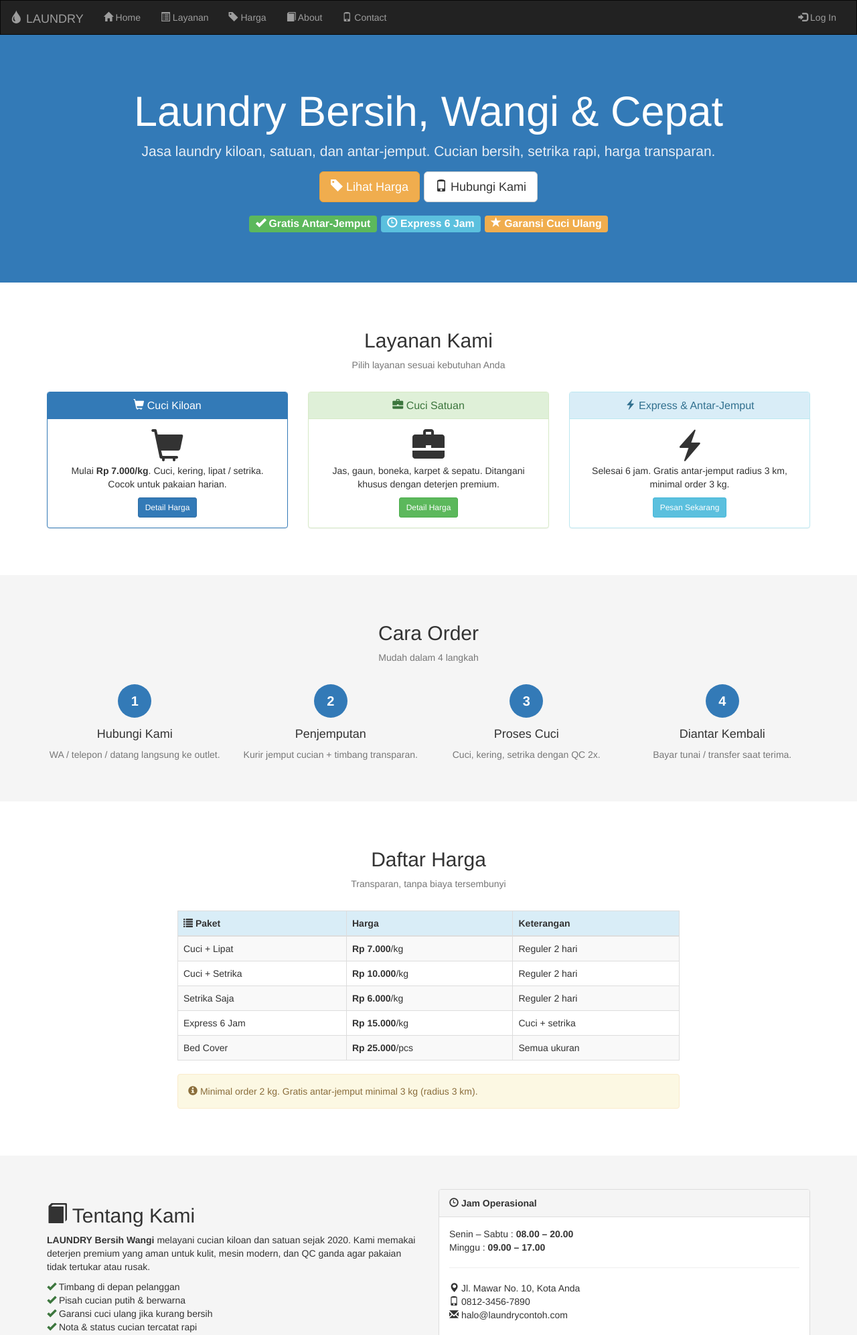
After one commit to stairlanggapw/Laundry_buAna, a PHP site: page /index.html in a window 1280 px wide. The commit adds this page. Shown: the top 1994 px of the page at 67% size. Run offline with PHP 8.4, Linux system fonts and the light colour scheme.

Commit message:
update tugas bu ana laundry

```diff
--- a/admin/logout.php
+++ b/admin/logout.php
@@ -1,6 +1,6 @@
 <?php
 session_start();
 session_destroy();
-header("location:/index.php?pesan=logout");
+header("location:../index.php?pesan=logout");
 exit;
 ?>
--- /dev/null
+++ b/admin/pelanggan_hapus.php
@@ -0,0 +1,6 @@
+<?php
+include '../koneksi.php';
+$id = $_GET['id'];
+mysqli_query($koneksi, "delete from pelanggan where pelanggan_id='$id'");
+header("location:pelanggan.php");
+?>
--- /dev/null
+++ b/index.html
@@ -0,0 +1,248 @@
+<!DOCTYPE html>
+<html lang="id">
+<head>
+	<meta charset="UTF-8">
+	<meta name="viewport" content="width=device-width, initial-scale=1.0">
+	<title>Laundry Bersih Wangi - Jasa Laundry Kiloan</title>
+	<link rel="stylesheet" href="assets/css/bootstrap.css">
+</head>
+<body id="home" style="padding-top:0px;">
+	<nav class="navbar navbar-inverse" style="border-radius:0px;margin-bottom:0px;">
+		<div class="container-fluid">
+			<div class="navbar-header">
+				<button type="button" class="navbar-toggle collapsed" data-toggle="collapse" data-target="#bs-example-navbar-collapse-1" aria-expanded="false">
+					<span class="sr-only">Toggle navigation</span>
+					<span class="icon-bar"></span>
+					<span class="icon-bar"></span>
+					<span class="icon-bar"></span>
+				</button>
+				<a class="navbar-brand" href="index.html"><i class="glyphicon glyphicon-tint"></i> LAUNDRY</a>
+			</div>
+
+			<div class="collapse navbar-collapse" id="bs-example-navbar-collapse-1">
+				<ul class="nav navbar-nav">
+					<li><a href="#home"><i class="glyphicon glyphicon-home"></i> Home</a></li>
+					<li><a href="#layanan"><i class="glyphicon glyphicon-list-alt"></i> Layanan</a></li>
+					<li><a href="#harga"><i class="glyphicon glyphicon-tag"></i> Harga</a></li>
+					<li><a href="#about"><i class="glyphicon glyphicon-book"></i> About</a></li>
+					<li><a href="#contact"><i class="glyphicon glyphicon-phone"></i> Contact</a></li>
+				</ul>
+				<ul class="nav navbar-nav navbar-right">
+					<li><a href="index.php"><i class="glyphicon glyphicon-log-in"></i> Log In</a></li>
+				</ul>
+			</div>
+		</div>
+	</nav>
+
+	<div class="jumbotron text-center" style="background:#337ab7;color:#fff;padding:60px 0px;margin-bottom:0px;">
+		<div class="container">
+			<h1>Laundry Bersih, Wangi &amp; Cepat</h1>
+			<p style="color:#e8eef5;">Jasa laundry kiloan, satuan, dan antar-jemput. Cucian bersih, setrika rapi, harga transparan.</p>
+			<p style="color:#e8eef5;">
+				<a href="#harga" class="btn btn-warning btn-lg"><i class="glyphicon glyphicon-tag"></i> Lihat Harga</a>
+				<a href="#contact" class="btn btn-default btn-lg"><i class="glyphicon glyphicon-phone"></i> Hubungi Kami</a>
+			</p>
+			<p style="color:#e8eef5;">
+				<span class="label label-success"><i class="glyphicon glyphicon-ok"></i> Gratis Antar-Jemput</span>
+				<span class="label label-info"><i class="glyphicon glyphicon-time"></i> Express 6 Jam</span>
+				<span class="label label-warning"><i class="glyphicon glyphicon-star"></i> Garansi Cuci Ulang</span>
+			</p>
+		</div>
+	</div>
+
+	<div id="layanan" style="padding:50px 0px;">
+		<div class="container">
+			<div class="text-center">
+				<h2>Layanan Kami</h2>
+				<p class="text-muted">Pilih layanan sesuai kebutuhan Anda</p>
+			</div>
+			<br>
+			<div class="row">
+				<div class="col-md-4 text-center">
+					<div class="panel panel-primary">
+						<div class="panel-heading"><h3 class="panel-title"><i class="glyphicon glyphicon-shopping-cart"></i> Cuci Kiloan</h3></div>
+						<div class="panel-body">
+							<span class="glyphicon glyphicon-shopping-cart" style="font-size:48px;"></span>
+							<p>Mulai <strong>Rp 7.000/kg</strong>. Cuci, kering, lipat / setrika. Cocok untuk pakaian harian.</p>
+							<a href="#harga" class="btn btn-primary btn-sm">Detail Harga</a>
+						</div>
+					</div>
+				</div>
+				<div class="col-md-4 text-center">
+					<div class="panel panel-success">
+						<div class="panel-heading"><h3 class="panel-title"><i class="glyphicon glyphicon-briefcase"></i> Cuci Satuan</h3></div>
+						<div class="panel-body">
+							<span class="glyphicon glyphicon-briefcase" style="font-size:48px;"></span>
+							<p>Jas, gaun, boneka, karpet &amp; sepatu. Ditangani khusus dengan deterjen premium.</p>
+							<a href="#harga" class="btn btn-success btn-sm">Detail Harga</a>
+						</div>
+					</div>
+				</div>
+				<div class="col-md-4 text-center">
+					<div class="panel panel-info">
+						<div class="panel-heading"><h3 class="panel-title"><i class="glyphicon glyphicon-flash"></i> Express &amp; Antar-Jemput</h3></div>
+						<div class="panel-body">
+							<span class="glyphicon glyphicon-flash" style="font-size:48px;"></span>
+							<p>Selesai 6 jam. Gratis antar-jemput radius 3 km, minimal order 3 kg.</p>
+							<a href="#contact" class="btn btn-info btn-sm">Pesan Sekarang</a>
+						</div>
+					</div>
+				</div>
+			</div>
+		</div>
+	</div>
+
+	<div style="padding:50px 0px;background:#f5f5f5;">
+		<div class="container text-center">
+			<h2>Cara Order</h2>
+			<p class="text-muted">Mudah dalam 4 langkah</p>
+			<br>
+			<div class="row">
+				<div class="col-sm-3">
+					<div style="width:50px;height:50px;line-height:50px;border-radius:50%;background:#337ab7;color:#fff;font-size:20px;font-weight:bold;margin:0 auto 15px;">1</div>
+					<h4>Hubungi Kami</h4>
+					<p class="text-muted">WA / telepon / datang langsung ke outlet.</p>
+				</div>
+				<div class="col-sm-3">
+					<div style="width:50px;height:50px;line-height:50px;border-radius:50%;background:#337ab7;color:#fff;font-size:20px;font-weight:bold;margin:0 auto 15px;">2</div>
+					<h4>Penjemputan</h4>
+					<p class="text-muted">Kurir jemput cucian + timbang transparan.</p>
+				</div>
+				<div class="col-sm-3">
+					<div style="width:50px;height:50px;line-height:50px;border-radius:50%;background:#337ab7;color:#fff;font-size:20px;font-weight:bold;margin:0 auto 15px;">3</div>
+					<h4>Proses Cuci</h4>
+					<p class="text-muted">Cuci, kering, setrika dengan QC 2x.</p>
+				</div>
+				<div class="col-sm-3">
+					<div style="width:50px;height:50px;line-height:50px;border-radius:50%;background:#337ab7;color:#fff;font-size:20px;font-weight:bold;margin:0 auto 15px;">4</div>
+					<h4>Diantar Kembali</h4>
+					<p class="text-muted">Bayar tunai / transfer saat terima.</p>
+				</div>
+			</div>
+		</div>
+	</div>
+
+	<div id="harga" style="padding:50px 0px;">
+		<div class="container">
+			<div class="text-center">
+				<h2>Daftar Harga</h2>
+				<p class="text-muted">Transparan, tanpa biaya tersembunyi</p>
+			</div>
+			<br>
+			<div class="row">
+				<div class="col-md-8 col-md-offset-2">
+					<table class="table table-striped table-bordered">
+						<thead>
+							<tr class="info">
+								<th><i class="glyphicon glyphicon-list"></i> Paket</th>
+								<th>Harga</th>
+								<th>Keterangan</th>
+							</tr>
+						</thead>
+						<tbody>
+							<tr>
+								<td>Cuci + Lipat</td>
+								<td><strong>Rp 7.000</strong>/kg</td>
+								<td>Reguler 2 hari</td>
+							</tr>
+							<tr>
+								<td>Cuci + Setrika</td>
+								<td><strong>Rp 10.000</strong>/kg</td>
+								<td>Reguler 2 hari</td>
+							</tr>
+							<tr>
+								<td>Setrika Saja</td>
+								<td><strong>Rp 6.000</strong>/kg</td>
+								<td>Reguler 2 hari</td>
+							</tr>
+							<tr>
+								<td>Express 6 Jam</td>
+								<td><strong>Rp 15.000</strong>/kg</td>
+								<td>Cuci + setrika</td>
+							</tr>
+							<tr>
+								<td>Bed Cover</td>
+								<td><strong>Rp 25.000</strong>/pcs</td>
+								<td>Semua ukuran</td>
+							</tr>
+						</tbody>
+					</table>
+					<div class="alert alert-warning">
+						<i class="glyphicon glyphicon-info-sign"></i>
+						Minimal order 2 kg. Gratis antar-jemput minimal 3 kg (radius 3 km).
+					</div>
+				</div>
+			</div>
+		</div>
+	</div>
+
+	<div id="about" style="padding:50px 0px;background:#f5f5f5;">
+		<div class="container">
+			<div class="row">
+				<div class="col-md-6">
+					<h2><i class="glyphicon glyphicon-book"></i> Tentang Kami</h2>
+					<p><strong>LAUNDRY Bersih Wangi</strong> melayani cucian kiloan dan satuan sejak 2020. Kami memakai deterjen premium yang aman untuk kulit, mesin modern, dan QC ganda agar pakaian tidak tertukar atau rusak.</p>
+					<ul class="list-unstyled">
+						<li><i class="glyphicon glyphicon-ok text-success"></i> Timbang di depan pelanggan</li>
+						<li><i class="glyphicon glyphicon-ok text-success"></i> Pisah cucian putih &amp; berwarna</li>
+						<li><i class="glyphicon glyphicon-ok text-success"></i> Garansi cuci ulang jika kurang bersih</li>
+						<li><i class="glyphicon glyphicon-ok text-success"></i> Nota &amp; status cucian tercatat rapi</li>
+					</ul>
+				</div>
+				<div class="col-md-6">
+					<div class="panel panel-default">
+						<div class="panel-heading"><strong><i class="glyphicon glyphicon-time"></i> Jam Operasional</strong></div>
+						<div class="panel-body">
+							<p>Senin – Sabtu : <strong>08.00 – 20.00</strong><br>Minggu : <strong>09.00 – 17.00</strong></p>
+							<hr>
+							<p><i class="glyphicon glyphicon-map-marker"></i> Jl. Mawar No. 10, Kota Anda<br>
+							<i class="glyphicon glyphicon-phone"></i> 0812-3456-7890<br>
+							<i class="glyphicon glyphicon-envelope"></i> halo@laundrycontoh.com</p>
+						</div>
+					</div>
+				</div>
+			</div>
+		</div>
+	</div>
+
+	<!-- CONTACT -->
+	<div id="contact" style="padding:50px 0px;">
+		<div class="container">
+			<div class="text-center">
+				<h2>Hubungi Kami</h2>
+				<p class="text-muted">Pesan antar-jemput atau tanya-tanya dulu, gratis!</p>
+			</div>
+			<br>
+			<div class="row">
+				<div class="col-md-6 col-md-offset-3">
+					<form action="#" method="post" class="well">
+						<div class="form-group">
+							<label><i class="glyphicon glyphicon-user"></i> Nama</label>
+							<input type="text" name="nama" class="form-control" placeholder="Nama Anda" required>
+						</div>
+						<div class="form-group">
+							<label><i class="glyphicon glyphicon-phone"></i> No. HP / WA</label>
+							<input type="text" name="hp" class="form-control" placeholder="08xx-xxxx-xxxx" required>
+						</div>
+						<div class="form-group">
+							<label><i class="glyphicon glyphicon-envelope"></i> Pesan</label>
+							<textarea name="pesan" class="form-control" rows="4" placeholder="Contoh: Jemput cucian 5 kg ke Jl. Mawar No. 10 jam 10 pagi"></textarea>
+						</div>
+						<button type="submit" class="btn btn-primary btn-block"><i class="glyphicon glyphicon-send"></i> Kirim Pesan</button>
+						<p class="text-center text-muted" style="margin-top:10px;">Form ini contoh tampilan. Hubungkan ke WA / backend bila sudah siap.</p>
+					</form>
+				</div>
+			</div>
+		</div>
+	</div>
+
+	<footer class="text-center" style="background:#222;color:#aaa;padding:20px 0px;">
+		<div class="container">
+			<p>&copy; 2026 <a href="index.html" style="color:#fff;">LAUNDRY Bersih Wangi</a> &bull; Jasa Laundry Kiloan &amp; Satuan &bull; <a href="index.php" style="color:#fff;">Login Admin</a></p>
+		</div>
+	</footer>
+
+	<script src="assets/js/jquery.js"></script>
+	<script src="assets/js/bootstrap.js"></script>
+</body>
+</html>
```
Also changed, not shown: admin/index.php (+107 -2 lines), admin/pelanggan.php (added, +42 -0 lines).
